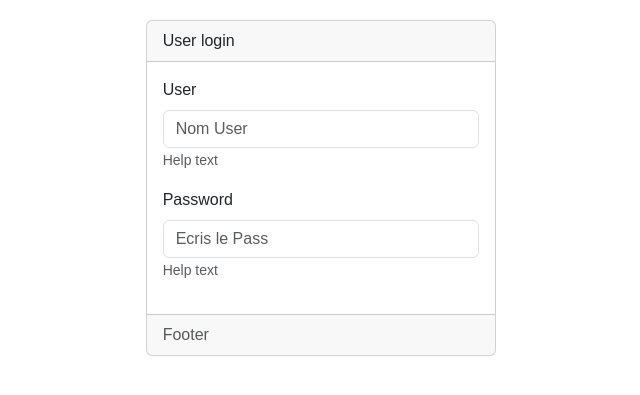
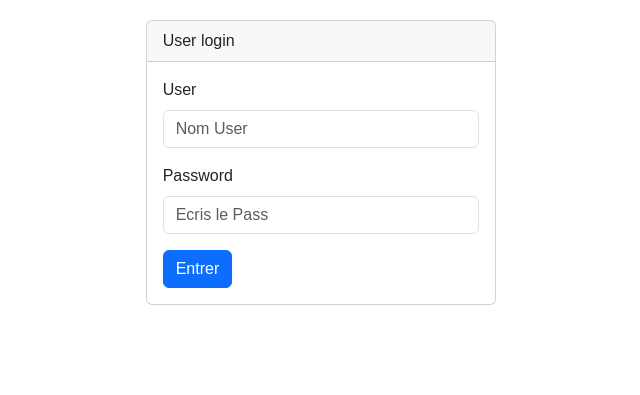
Before and after one commit to manelocana/Projet_Portafolio_Framework, a Flask app: page /admin/login in a window 1280 px wide. Shown: the part 96-491 px from the top of the page, without its empty margins (319-959 px from the left). Run offline with Flask 3, Linux system fonts and the light colour scheme.

Commit message:
route login, add button-submit admin/login

```diff
--- a/templates/admin/login.html
+++ b/templates/admin/login.html
@@ -65,7 +65,6 @@
                                             aria-describedby="helpId"
                                             placeholder="Nom User"
                                         />
-                                        <small id="helpId" class="form-text text-muted">Help text</small>
                                     </div>
 
                                     <div class="mb-3">
@@ -78,17 +77,21 @@
                                             aria-describedby="helpId"
                                             placeholder="Ecris le Pass"
                                         />
-                                        <small id="helpId" class="form-text text-muted">Help text</small>
                                     </div>
+
+                                    <!-- bs5-button-default -->
+                                    <button
+                                        type="submit"
+                                        class="btn btn-primary"
+                                    >
+                                        Entrer
+                                    </button>
 
 
                                 </form>
 
                             </div>
-                            <div class="card-footer text-muted">Footer</div>
                         </div>
-
-
 
                     </div>
                     <div
@@ -98,7 +101,6 @@
 
                 </div>
             </div>
-
 
 
         </main>
--- a/templates/user/header.html
+++ b/templates/user/header.html
@@ -41,7 +41,7 @@
                     <a class="nav-item nav-link" href="/portfolio">Portfolio</a>
                     <a class="nav-item nav-link" href="/blog">Blog</a>
                     <a class="nav-item nav-link" href="/contact">Contact</a>
-                    <a class="nav-item nav-link" href="/admin">Login</a>
+                    <a class="nav-item nav-link" href="/admin/login">Login</a>
                 </div>
             </nav>
         </header>
```
